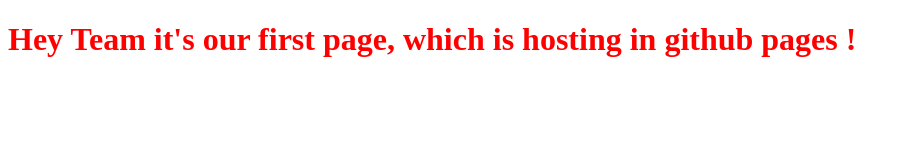
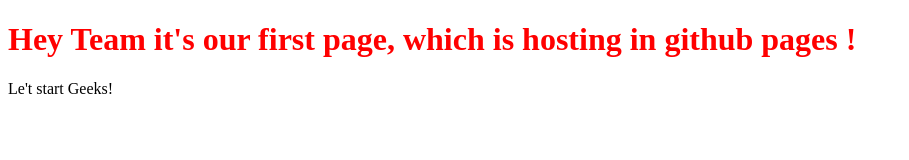
Before and after one commit to neerajproprofs/demo_project, a plain HTML site: page index.html in a window 1280 px wide. Shown: the whole page, without its empty margins (0-909 px from the left). Drawn offline with Linux system fonts and the light colour scheme.

Commit message:
text updated

```diff
--- a/index.html
+++ b/index.html
@@ -17,6 +17,7 @@
             <p class="browsehappy">You are using an <strong>outdated</strong> browser. Please <a href="#">upgrade your browser</a> to improve your experience.</p>
         <![endif]-->
         <h1>Hey Team it's our first page, which is hosting in github pages !</h1>
+        <p>Le't start Geeks!</p>
         <script src="./script.js" async defer></script>
     </body>
 </html>
```
